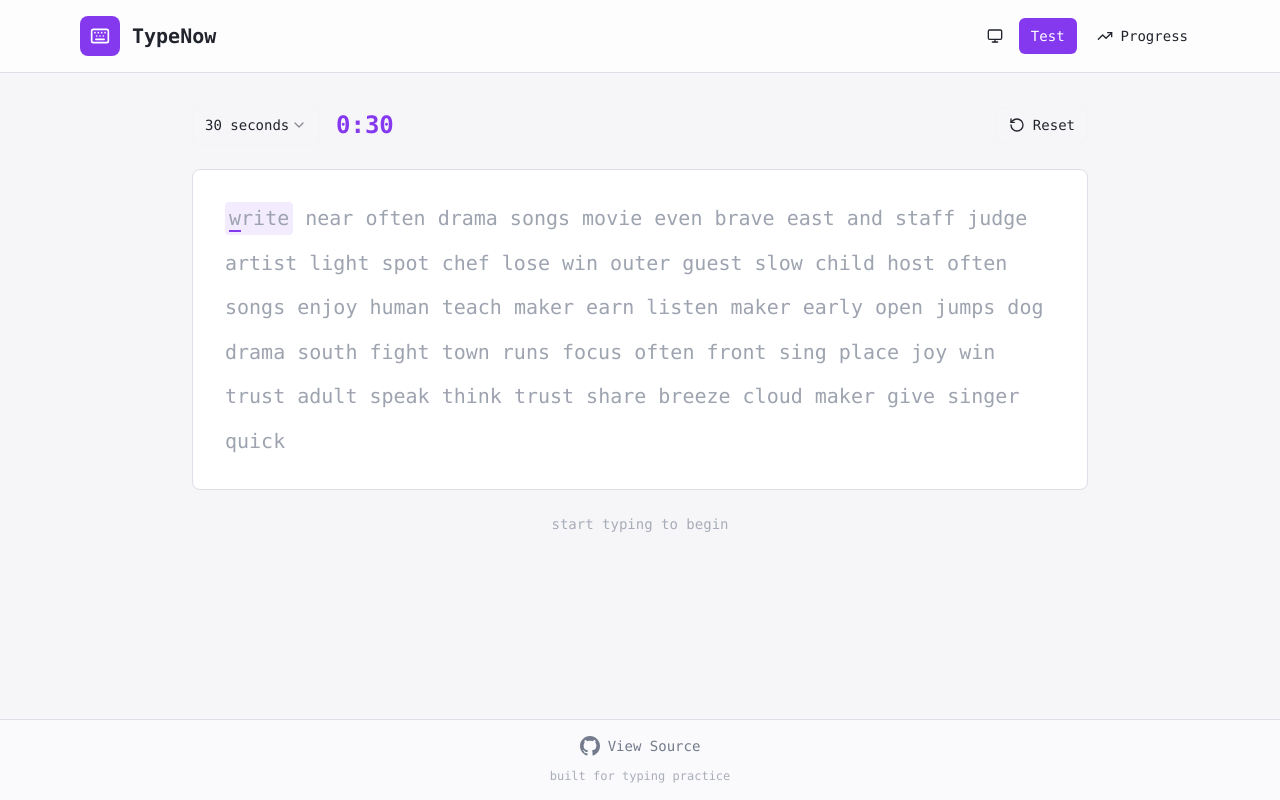
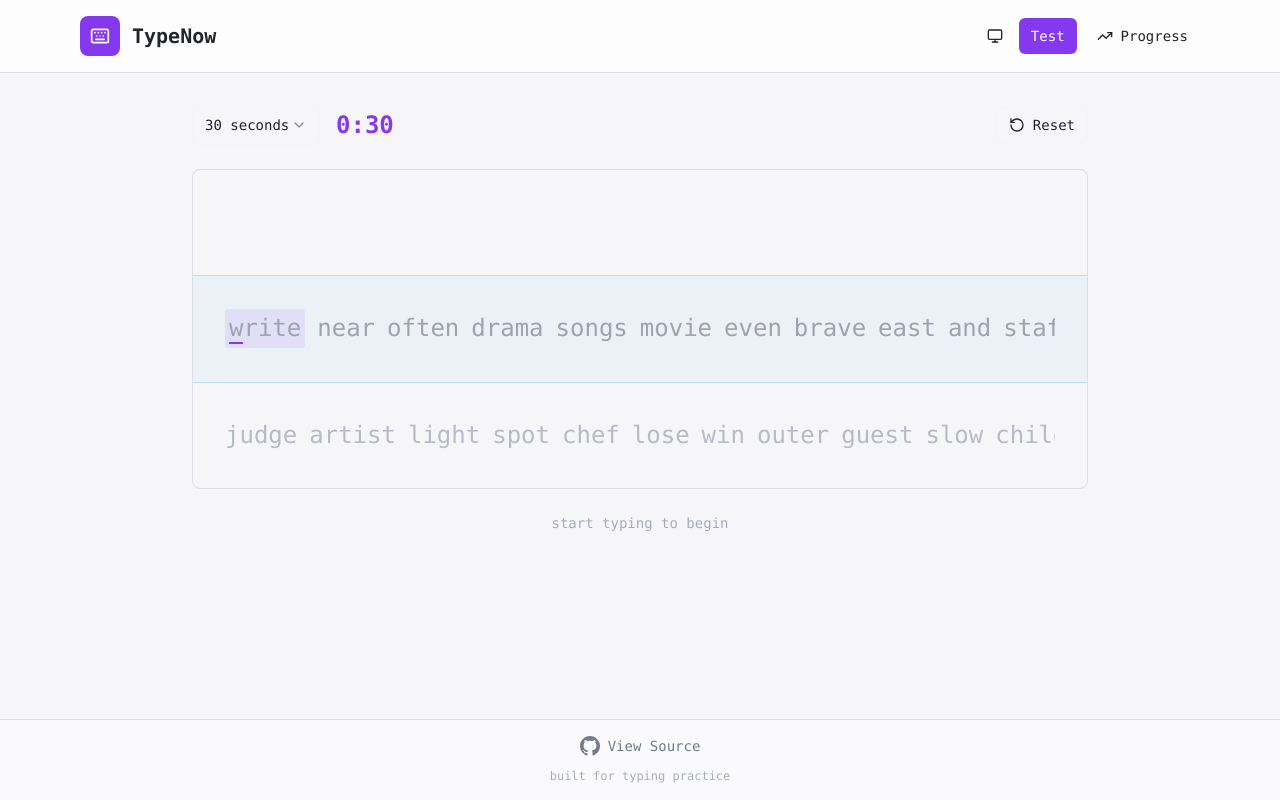
Before and after one commit to triemerge/typenow, a React (Vite) app: page / in a window 1280 px wide. Built offline with nearby package versions, Linux system fonts and the light colour scheme.

Commit message:
add line based typing display

```diff
--- a/src/components/TypingDisplay.jsx
+++ b/src/components/TypingDisplay.jsx
@@ -1,4 +1,4 @@
-import React from 'react';
+import React, { useMemo, useState, useEffect } from 'react';
 
 export const TypingDisplay = ({
   words,
@@ -7,14 +7,67 @@ export const TypingDisplay = ({
   userInput,
   typedWords = []
 }) => {
-  if (!words || words.length === 0) return null;
+  const [screenSize, setScreenSize] = useState('desktop');
 
-  const renderWord = (word, wordIndex) => {
-    const isCurrentWord = wordIndex === currentWordIndex;
+  useEffect(() => {
+    const updateScreenSize = () => {
+      const width = window.innerWidth;
+      if (width < 768) setScreenSize('mobile');
+      else if (width < 1024) setScreenSize('tablet');
+      else setScreenSize('desktop');
+    };
+    updateScreenSize();
+    window.addEventListener('resize', updateScreenSize);
+    return () => window.removeEventListener('resize', updateScreenSize);
+  }, []);
+
+  const getCharLimit = () => {
+    switch (screenSize) {
+      case 'mobile': return 22;
+      case 'tablet': return 40;
+      case 'desktop': return 60;
+      default: return 60;
+    }
+  };
+
+  const lines = useMemo(() => {
+    const charLimit = getCharLimit();
+    const result = [];
+    let currentLine = [];
+    let currentLineLength = 0;
+
+    for (const word of words) {
+      const wordWithSpace = currentLine.length === 0 ? word : ` ${word}`;
+      const wordLength = wordWithSpace.length;
+
+      if (currentLineLength + wordLength > charLimit && currentLine.length > 0) {
+        result.push([...currentLine]);
+        currentLine = [word];
+        currentLineLength = word.length;
+      } else {
+        currentLine.push(word);
+        currentLineLength += wordLength;
+      }
+    }
+    if (currentLine.length > 0) result.push(currentLine);
+    return result;
+  }, [words, screenSize]);
+
+  const currentLineIndex = useMemo(() => {
+    let totalWords = 0;
+    for (let i = 0; i < lines.length; i++) {
+      if (totalWords + lines[i].length > currentWordIndex) return i;
+      totalWords += lines[i].length;
+    }
+    return lines.length - 1;
+  }, [lines, currentWordIndex]);
+
+  const renderWord = (word, globalWordIndex) => {
+    const isCurrentWord = globalWordIndex === currentWordIndex;
 
     if (isCurrentWord) {
       return (
-        <span key={wordIndex} className="px-1 bg-primary/10 rounded">
+        <span key={globalWordIndex} className="px-1 bg-primary/10 rounded">
           {word.split('').map((char, charIndex) => {
             let className = 'text-dim';
             if (charIndex < userInput.length) {
@@ -22,39 +75,84 @@ export const TypingDisplay = ({
             } else if (charIndex === currentCharIndex) {
               className = 'text-dim border-b-2 border-primary';
             }
-            return (
-              <span key={charIndex} className={className}>{char}</span>
-            );
+            return <span key={charIndex} className={className}>{char}</span>;
           })}
         </span>
       );
-    } else if (wordIndex < currentWordIndex) {
-      const typedWord = typedWords[wordIndex] || '';
+    } else if (globalWordIndex < currentWordIndex) {
+      const typedWord = typedWords[globalWordIndex] || '';
       return (
-        <span key={wordIndex}>
+        <span key={globalWordIndex}>
           {word.split('').map((char, charIndex) => {
             const typedChar = typedWord[charIndex];
             let className = 'text-dim';
             if (typedChar !== undefined) {
               className = typedChar === char ? 'text-correct' : 'text-incorrect';
             }
-            return (
-              <span key={charIndex} className={className}>{char}</span>
-            );
+            return <span key={charIndex} className={className}>{char}</span>;
           })}
         </span>
       );
     } else {
-      return (
-        <span key={wordIndex} className="text-dim">{word}</span>
-      );
+      return <span key={globalWordIndex} className="text-dim">{word}</span>;
     }
   };
 
+  const renderLine = (line, lineIndex) => {
+    const isCurrentLine = lineIndex === currentLineIndex;
+    let startWordIndex = 0;
+    for (let i = 0; i < lineIndex; i++) startWordIndex += lines[i].length;
+
+    return (
+      <div
+        key={lineIndex}
+        className={`flex gap-3 min-h-[2rem] items-center transition-all duration-300 ${
+          isCurrentLine ? 'opacity-100' : 'opacity-70'
+        }`}
+      >
+        {line.map((word, wordIndexInLine) => {
+          const globalWordIndex = startWordIndex + wordIndexInLine;
+          return renderWord(word, globalWordIndex);
+        })}
+      </div>
+    );
+  };
+
   return (
-    <div className="bg-card border border-border rounded-lg p-8 font-mono text-xl leading-relaxed">
-      <div className="flex flex-wrap gap-3">
-        {words.slice(0, 60).map((word, index) => renderWord(word, index))}
+    <div className="w-full max-w-4xl mx-auto">
+      <div
+        className="relative bg-background border border-border rounded-lg overflow-hidden"
+        style={{ height: screenSize === 'mobile' ? '35vh' : '40vh', minHeight: screenSize === 'mobile' ? '280px' : '300px' }}
+      >
+        <div className="absolute inset-0 flex flex-col">
+          <div className="flex-1 p-4 sm:p-8 overflow-hidden">
+            <div className="h-full flex items-center">
+              <div className="text-2xl font-mono leading-relaxed w-full overflow-hidden">
+                {currentLineIndex > 0 && lines[currentLineIndex - 1] &&
+                  renderLine(lines[currentLineIndex - 1], currentLineIndex - 1)
+                }
+              </div>
+            </div>
+          </div>
+
+          <div className="flex-1 p-4 sm:p-8 bg-accent/5 border-y border-accent/20">
+            <div className="h-full flex items-center">
+              <div className="text-2xl font-mono leading-relaxed w-full overflow-hidden">
+                {lines[currentLineIndex] && renderLine(lines[currentLineIndex], currentLineIndex)}
+              </div>
+            </div>
+          </div>
+
+          <div className="flex-1 p-4 sm:p-8 overflow-hidden">
+            <div className="h-full flex items-center">
+              <div className="text-2xl font-mono leading-relaxed w-full overflow-hidden">
+                {lines[currentLineIndex + 1] &&
+                  renderLine(lines[currentLineIndex + 1], currentLineIndex + 1)
+                }
+              </div>
+            </div>
+          </div>
+        </div>
       </div>
     </div>
   );
```
